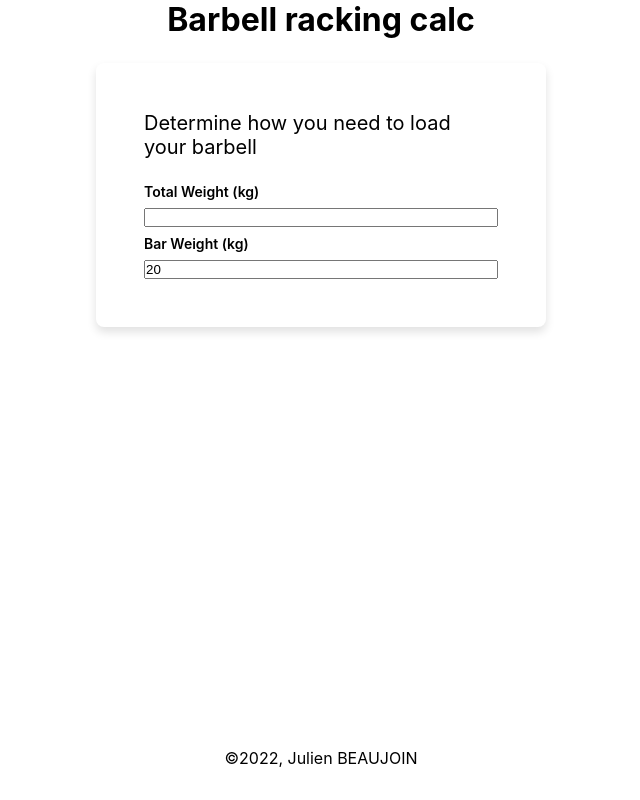
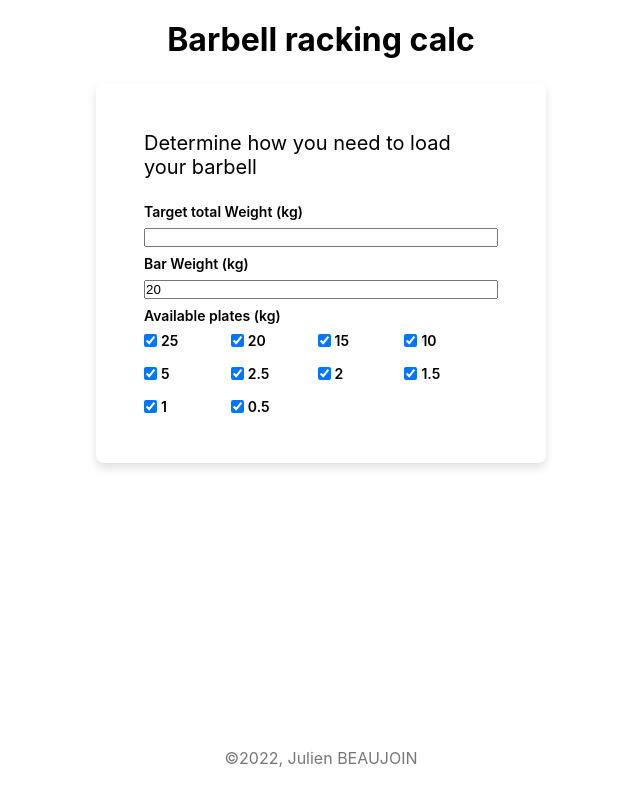
Before and after one commit to Julien-B-py/barbell-racking-calc, a React (Create React App) app: page / in a window 1280 px wide. Shown: the whole page, without its empty margins (319-959 px from the left). Built offline with nearby package versions, Linux system fonts and the light colour scheme.

Commit message:
v0.3
Add checkboxes to work with available plates only.
Add state to control checkboxes values.
Edit CSS.

```diff
--- a/public/index.css
+++ b/public/index.css
@@ -49,6 +49,9 @@ h2{
 
 footer {
   padding: 2rem;
+  color:#777777;
+
+
 }
 
 .content {
@@ -56,6 +59,22 @@ footer {
 flex-direction: column;
 align-items: center;
 min-height: 100vh;
+padding-top: 1.25rem;
+}
+
+.plates-options {
+  display:flex;
+  gap: 1rem;
+
+flex-wrap: wrap;
+
+}
+
+.plate-option {
+  display: flex;
+align-items: center;
+gap: 0.25rem;
+width: 20%;
 }
 
 .bar {
@@ -67,6 +86,13 @@ min-height: 100vh;
 .plate {
   border: 1px solid black;
   font-weight: bold;
+}
+
+.plates {
+  display:flex;
+  flex-direction: column;
+  align-items: center;
+  gap: 1px;
 }
 
 .result {
--- a/src/components/App.jsx
+++ b/src/components/App.jsx
@@ -12,6 +12,23 @@ function App() {
   const [platesToUse, setPlatesToUse] = useState([]);
   const [calculated, setCalculated] = useState(false);
 
+  const platesOptions = [25, 20, 15, 10, 5, 2.5, 2, 1.5, 1, 0.5];
+
+  function initAvailablePlates() {
+    const platesObject = {};
+    platesOptions.forEach((element) => (platesObject[element] = true));
+    return platesObject;
+  }
+
+  const [availablePlates, setAvailablePlates] = useState(initAvailablePlates());
+
+  function editAvailablePlates(e) {
+        const choice = e.target.name;
+        setAvailablePlates((previousValue) => {
+          return { ...previousValue, [choice]: !previousValue[choice] };
+        });
+  }
+
   useEffect(() => {
     if (userInputs.totalWeight - userInputs.barWeight > 0) {
       calc();
@@ -19,6 +36,7 @@ function App() {
   }, [userInputs]);
 
   function calc() {
+    console.log("CALC")
     const weightToUse = userInputs.totalWeight - userInputs.barWeight;
     let weightPerSide = weightToUse / 2;
 
@@ -34,6 +52,8 @@ function App() {
       platesToUse.push(plate);
       weightPerSide = weightPerSide - plate.weight;
     }
+
+    console.log(platesToUse);
 
     setPlatesToUse(platesToUse);
 
@@ -75,12 +95,15 @@ function App() {
         onChange={(e) => handleChange(e)}
         totalWeight={userInputs.totalWeight}
         barWeight={userInputs.barWeight}
+        onEditPlates={editAvailablePlates}
+        platesOptions={platesOptions}
+        availablePlates={availablePlates}
       />
 
       <div className="result">
-        {calculated && leftPart}
+        {calculated && <div className="plates">{leftPart}</div>}
         {calculated && <div className="bar"></div>}
-        {calculated && rightPart}
+        {calculated && <div className="plates">{rightPart}</div>}
       </div>
       <footer>©2022, Julien BEAUJOIN</footer>
     </div>
--- a/src/components/Plate.jsx
+++ b/src/components/Plate.jsx
@@ -1,14 +1,14 @@
 const plates = [
-  { weight: 25, color: "red", width: 110 },
-  { weight: 20, color: "blue", width: 100, text: "white" },
-  { weight: 15, color: "yellow", width: 85 },
-  { weight: 10, color: "black", width: 75, text: "white" },
-  { weight: 5, color: "green", width: 60 },
-  { weight: 2.5, color: "gray", width: 50 },
-  { weight: 2, color: "gray", width: 48 },
-  { weight: 1.5, color: "gray", width: 46 },
-  { weight: 1, color: "gray", width: 44 },
-  { weight: 0.5, color: "gray", width: 42 }
+  { weight: 25, color: "#931417", width: 110, text: "white"  },
+  { weight: 20, color: "#0d2b68", width: 100, text: "white" },
+  { weight: 15, color: "#dab532", width: 85 },
+  { weight: 10, color: "#237546", width: 75, text: "white" },
+  { weight: 5, color: "white", width: 60 },
+  { weight: 2.5, color: "#931417", width: 50, text: "white"  },
+  { weight: 2, color: "#0d2b68", width: 48, text: "white"  },
+  { weight: 1.5, color: "#dab532", width: 46 },
+  { weight: 1, color: "#237546", width: 44, text: "white"  },
+  { weight: 0.5, color: "white", width: 42 }
 ];
 
 function Plate(props) {
--- a/src/components/UserForm.jsx
+++ b/src/components/UserForm.jsx
@@ -1,8 +1,14 @@
+import { useState } from "react";
+
 function UserForm(props) {
+
+
+
+
   return (
     <form>
       <h2>Determine how you need to load your barbell</h2>
-      <label htmlFor="total-weight">Total Weight (kg)</label>
+      <label htmlFor="total-weight">Target total Weight (kg)</label>
       <input
         name="totalWeight"
         id="total-weight"
@@ -18,6 +24,21 @@ function UserForm(props) {
         onChange={props.onChange}
         value={props.barWeight}
       ></input>
+      <label>Available plates (kg)</label>
+      <div className="plates-options">
+        {props.platesOptions.map((number) => (
+          <div className="plate-option">
+            <input
+              type="checkbox"
+              onClick={props.onEditPlates}
+              id={"plate-" + number}
+              name={number}
+              checked={props.availablePlates[number]}
+            ></input>
+            <label htmlFor={"plate-" + number}>{number}</label>
+          </div>
+        ))}
+      </div>
     </form>
   );
 }
```
